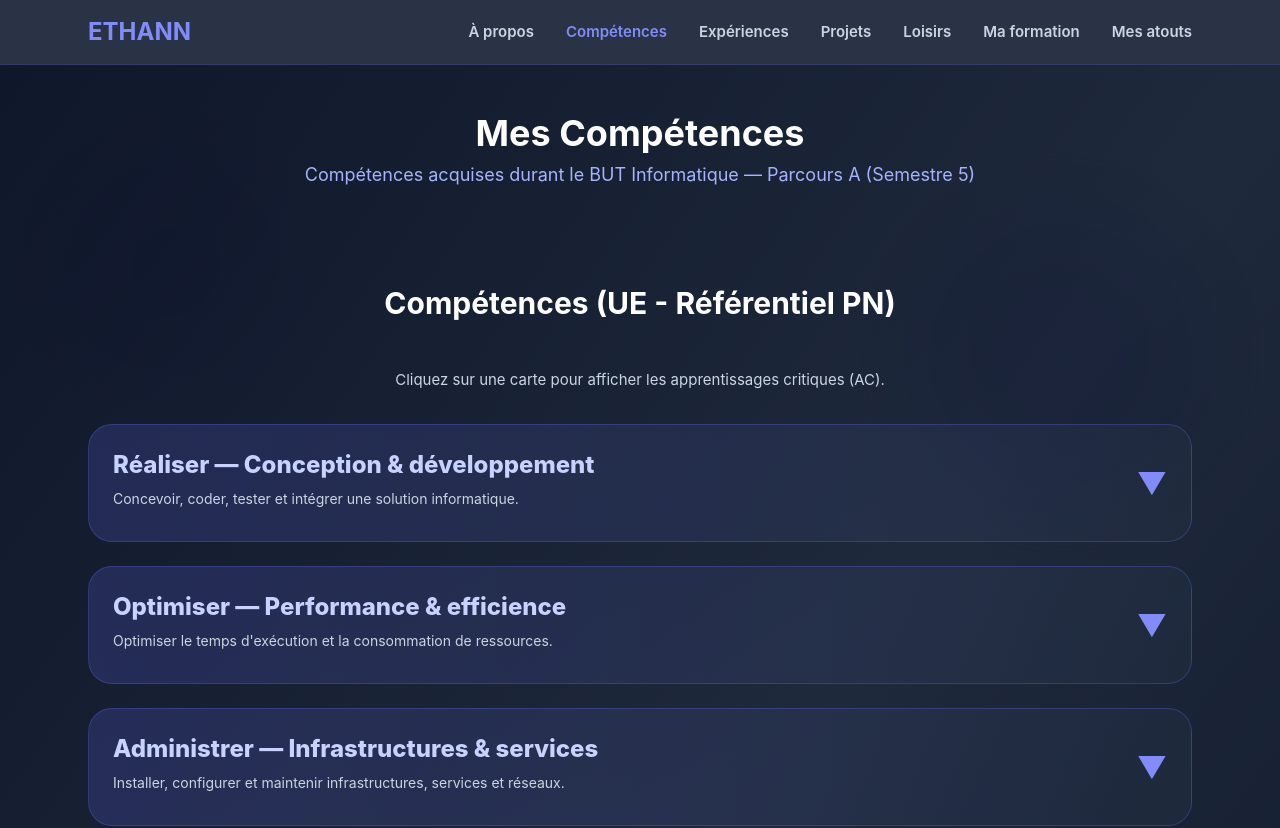
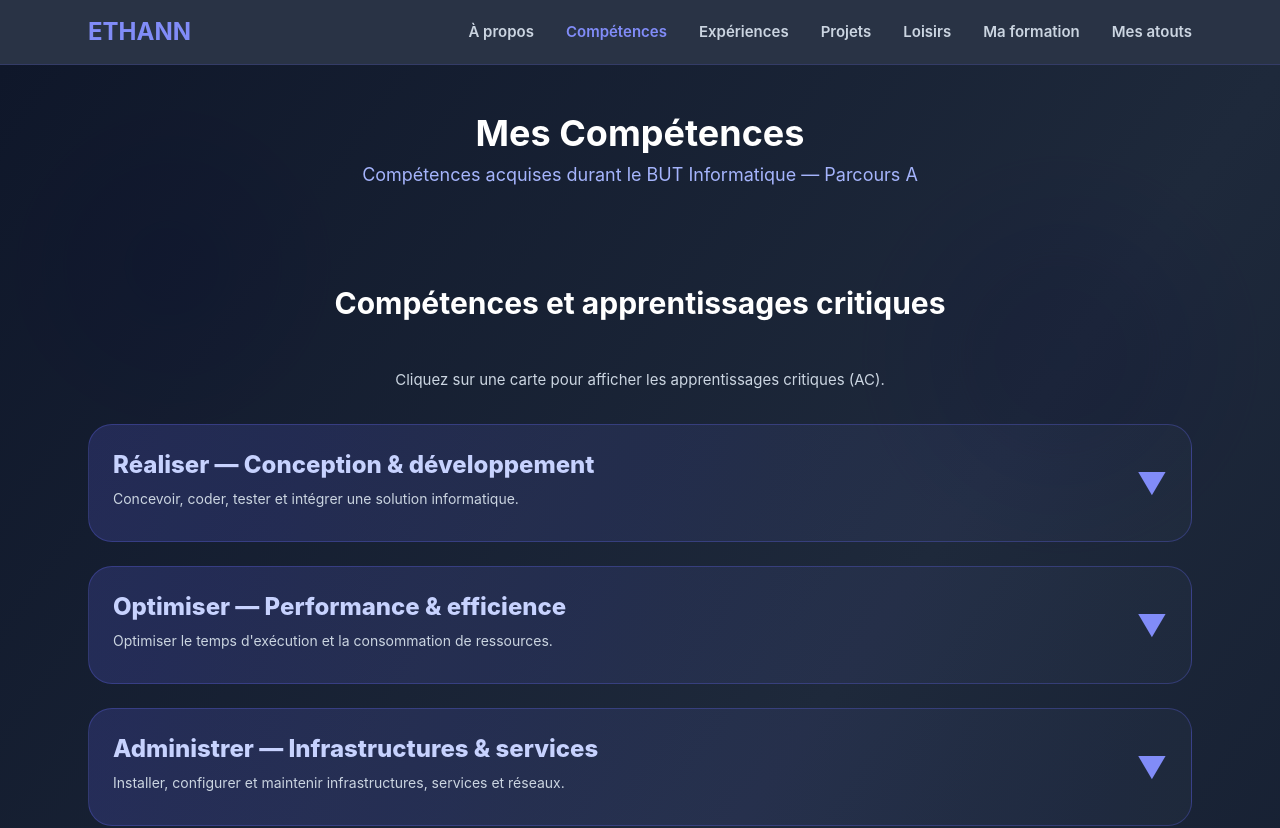
Before and after one commit to ethann-ol/ethann-ol.github.io, a Vue app in the folder e-portefolio/: page /competences in a window 1280 px wide. Shown: the top 828 px of the page. Built offline with nearby package versions, Linux system fonts and the light colour scheme.

Commit message:
typo competence

```diff
--- a/e-portefolio/src/pages/Competences.vue
+++ b/e-portefolio/src/pages/Competences.vue
@@ -25,13 +25,13 @@ const isExpanded = (ueId) => {
     <div class="relative z-10">
       <header class="pt-12 pb-8 max-w-6xl mx-auto px-6 flex flex-col items-center">
         <h1 class="text-4xl font-bold text-white mb-2">Mes Compétences</h1>
-        <p class="text-indigo-300 text-lg mb-4">Compétences acquises durant le BUT Informatique — Parcours A (Semestre 5)</p>
+        <p class="text-indigo-300 text-lg mb-4">Compétences acquises durant le BUT Informatique — Parcours A</p>
       </header>
 
       <main class="max-w-6xl mx-auto px-6 py-12">
         <!-- Section Compétences organisée par UE (référentiel PN) -->
         <section class="mb-12">
-          <h2 class="text-3xl font-bold text-white mb-12 text-center">Compétences (UE - Référentiel PN)</h2>
+          <h2 class="text-3xl font-bold text-white mb-12 text-center">Compétences et apprentissages critiques</h2>
 
           <p class="text-slate-300 text-center mb-8">Cliquez sur une carte pour afficher les apprentissages critiques (AC).</p>
 
```
